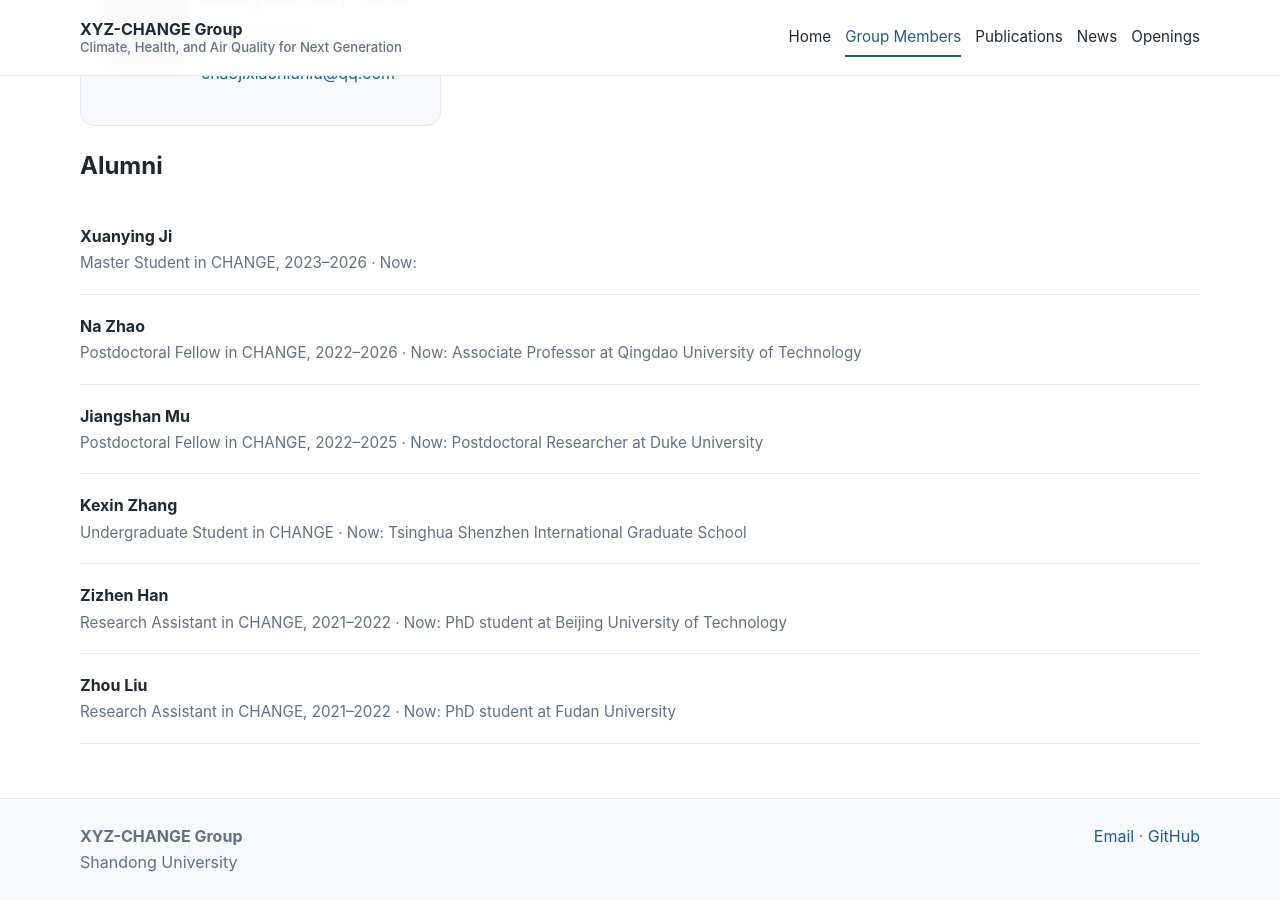
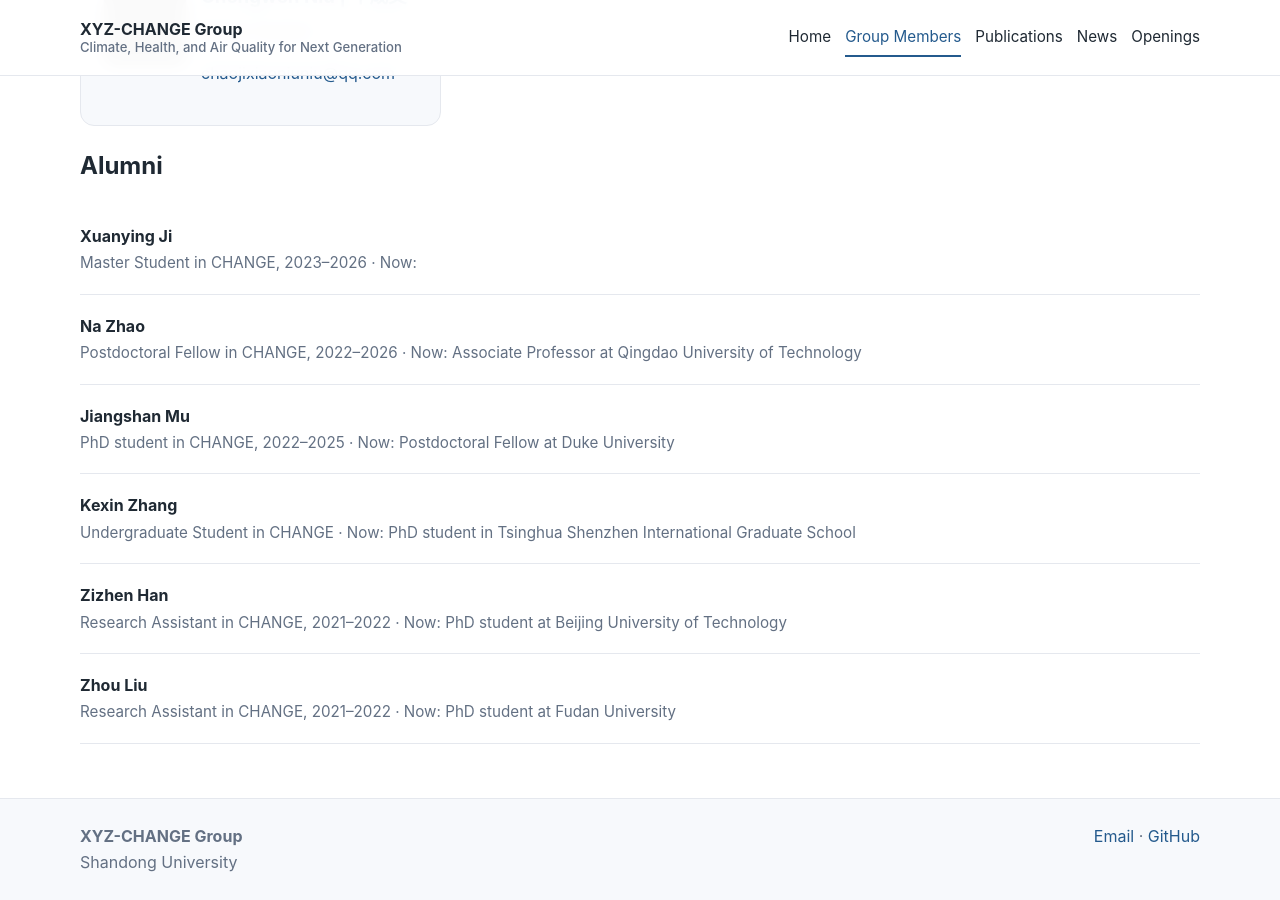
Before and after one commit to MuJSh/xyz_CHANGE, a Jekyll site: the page built from _pages/group-members.md, in a window 1280 px wide and 900 px high, scrolled down 921 px. Built offline with Jekyll 4.4.1, drawn with Linux system fonts in a browser that asks for light colours.

Commit message:
Update members.yml

```diff
--- a/_data/members.yml
+++ b/_data/members.yml
@@ -104,13 +104,13 @@ alumni:
     profile: "https://mujsh.github.io/xyz_CHANGE/members/na-zhao/"
 
   - name: "Jiangshan Mu"
-    role: "Postdoctoral Fellow in CHANGE, 2022–2025"
-    now: "Postdoctoral Researcher at Duke University"
+    role: "PhD student in CHANGE, 2022–2025"
+    now: "Postdoctoral Fellow at Duke University"
     profile: "https://mujsh.github.io/xyz_CHANGE/members/jiangshan-mu/"
 
   - name: "Kexin Zhang"
     role: "Undergraduate Student in CHANGE"
-    now: "Tsinghua Shenzhen International Graduate School"
+    now: "PhD student in Tsinghua Shenzhen International Graduate School"
     profile: "https://mujsh.github.io/xyz_CHANGE/members/kexin-zhang/"
 
   - name: "Zizhen Han"
```
